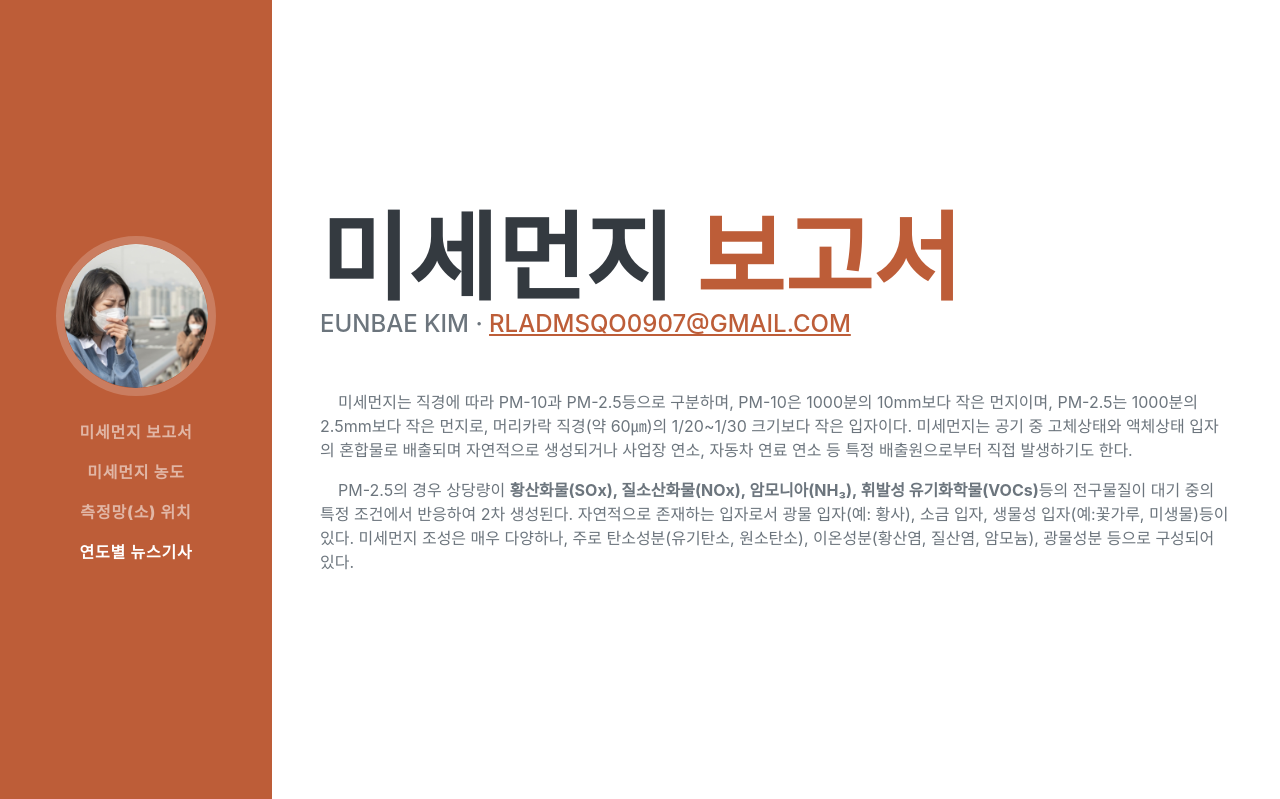
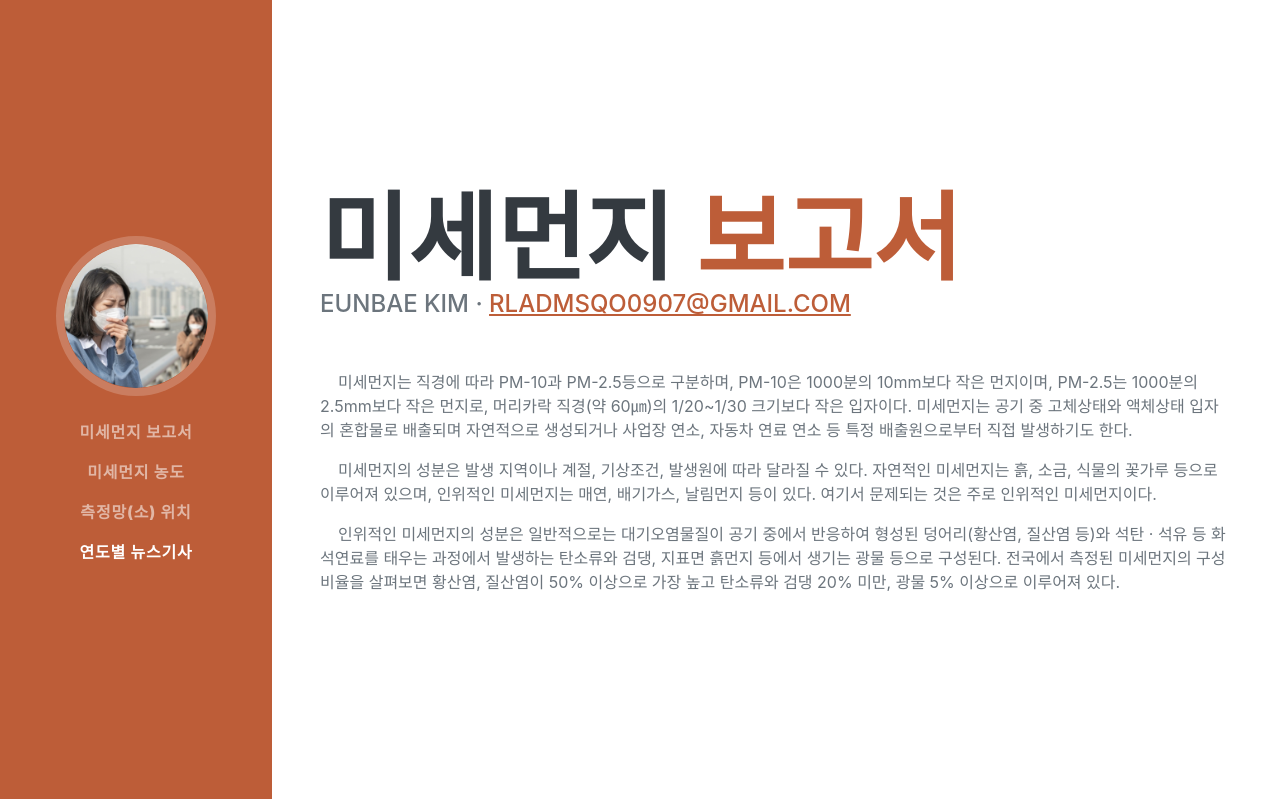
Before and after one commit to BAEEUNMANGDUCK/django-graph-plotly, a Django app: template django_plotly/core/templates/core/index.html in a window 1280 px wide. Shown: the top 799 px of the page. Run offline with Django 4.2, Linux system fonts and the light colour scheme; the template is opened without the code that fills it: values that come from a table or form of the project are taken from there, others are empty; data comes from the database, SQL or seed files in the repository; some libraries are stand-ins or nearby versions; some web fonts are replaced.

Commit message:
Update index.html

```diff
--- a/django_plotly/core/templates/core/index.html
+++ b/django_plotly/core/templates/core/index.html
@@ -60,9 +60,12 @@
                     미세먼지는 공기 중 고체상태와 액체상태 입자의 혼합물로 배출되며 자연적으로 생성되거나 사업장 연소, 자동차 연료 연소 등 특정 배출원으로부터 직접 발생하기도 한다.
                     </p>
                     <p>
-                    &nbsp;&nbsp;&nbsp;&nbsp;PM-2.5의 경우 상당량이 <strong>황산화물(SOx), 질소산화물(NOx), 암모니아(NH₃), 휘발성 유기화학물(VOCs)</strong>등의 전구물질이 대기 중의 특정 조건에서 반응하여 2차 생성된다.
-                    자연적으로 존재하는 입자로서 광물 입자(예: 황사), 소금 입자, 생물성 입자(예:꽃가루, 미생물)등이 있다.
-                    미세먼지 조성은 매우 다양하나, 주로 탄소성분(유기탄소, 원소탄소), 이온성분(황산염, 질산염, 암모늄), 광물성분 등으로 구성되어 있다.
+                    &nbsp;&nbsp;&nbsp;&nbsp;미세먼지의 성분은 발생 지역이나 계절, 기상조건, 발생원에 따라 달라질 수 있다.
+                    자연적인 미세먼지는 흙, 소금, 식물의 꽃가루 등으로 이루어져 있으며, 인위적인 미세먼지는 매연, 배기가스, 날림먼지 등이 있다. 여기서 문제되는 것은 주로 인위적인 미세먼지이다.
+                    </p>
+                     <p>
+                    &nbsp;&nbsp;&nbsp;&nbsp;인위적인 미세먼지의 성분은 일반적으로는 대기오염물질이 공기 중에서 반응하여 형성된 덩어리(황산염, 질산염 등)와 석탄 · 석유 등 화석연료를 태우는 과정에서 발생하는 탄소류와 검댕, 지표면 흙먼지 등에서 생기는 광물 등으로 구성된다.
+                    전국에서 측정된 미세먼지의 구성 비율을 살펴보면 황산염, 질산염이 50% 이상으로 가장 높고 탄소류와 검댕 20% 미만, 광물 5% 이상으로 이루어져 있다.
                     </p>
                     {{ pie_chart|safe }}
                 </div>
```
